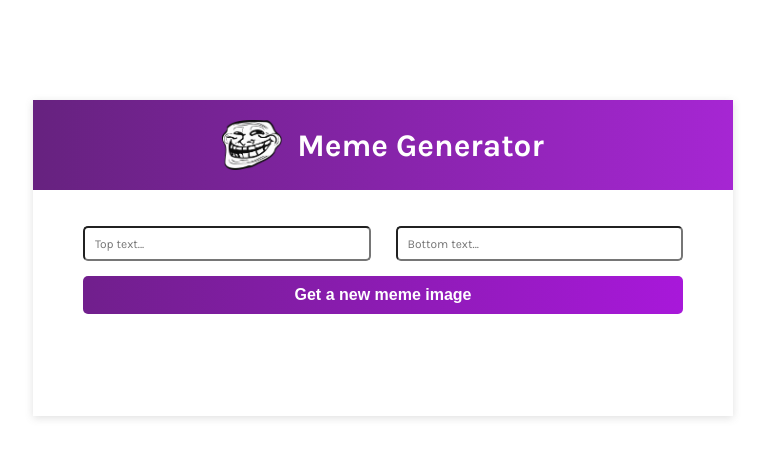
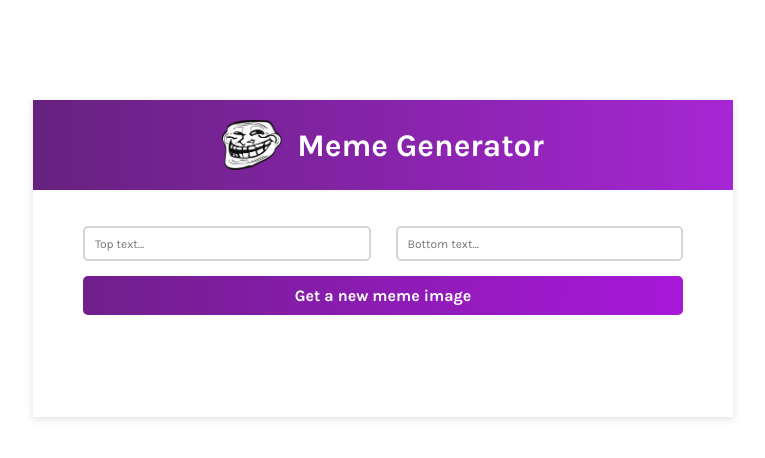
Before and after one commit to kgni/React-Projects, a React (Create React App) app in the folder scrimba/05-meme-generator/: page / in a window 1280 px wide. Shown: the top 458 px of the page, without its empty margins (257-1022 px from the left). Built offline with nearby package versions, Linux system fonts and the light colour scheme.

Commit message:
add fontfamily and cursor pointer to button elements

```diff
--- a/scrimba/05-meme-generator/src/components/MemeGenerator/MemeInputs.css
+++ b/scrimba/05-meme-generator/src/components/MemeGenerator/MemeInputs.css
@@ -17,6 +17,7 @@
 	height: 100%;
 	font-size: 12px;
 	padding: 10px;
+	border: 2px solid #d5d4d8;
 }
 
 .inputs > *::placeholder {
@@ -32,4 +33,6 @@ button {
 	border-radius: 5px;
 	padding: 10px;
 	border: none;
+	cursor: pointer;
+	font-family: 'Karla', sans-serif;
 }
--- a/scrimba/05-meme-generator/src/components/MemeGenerator/MemeInputs.jsx
+++ b/scrimba/05-meme-generator/src/components/MemeGenerator/MemeInputs.jsx
@@ -3,7 +3,7 @@ import './MemeInputs.css';
 const MemeInputs = () => {
 	return (
 		<>
-			<form className="input-form">
+			<form action="/" method="GET" className="input-form">
 				<div className="inputs">
 					<input placeholder="Top text..." type="text" />
 					<input placeholder="Bottom text..." type="text" />
```
